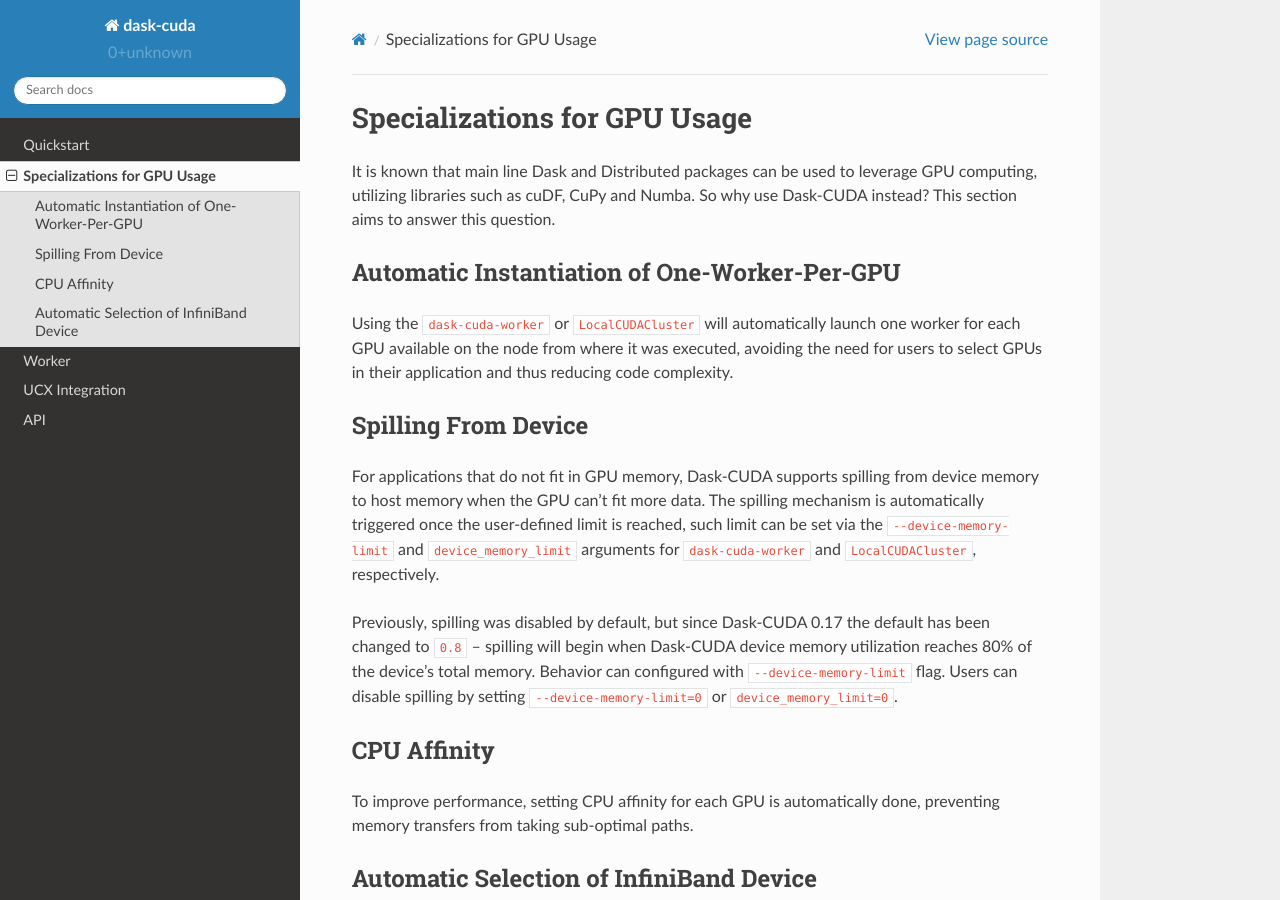
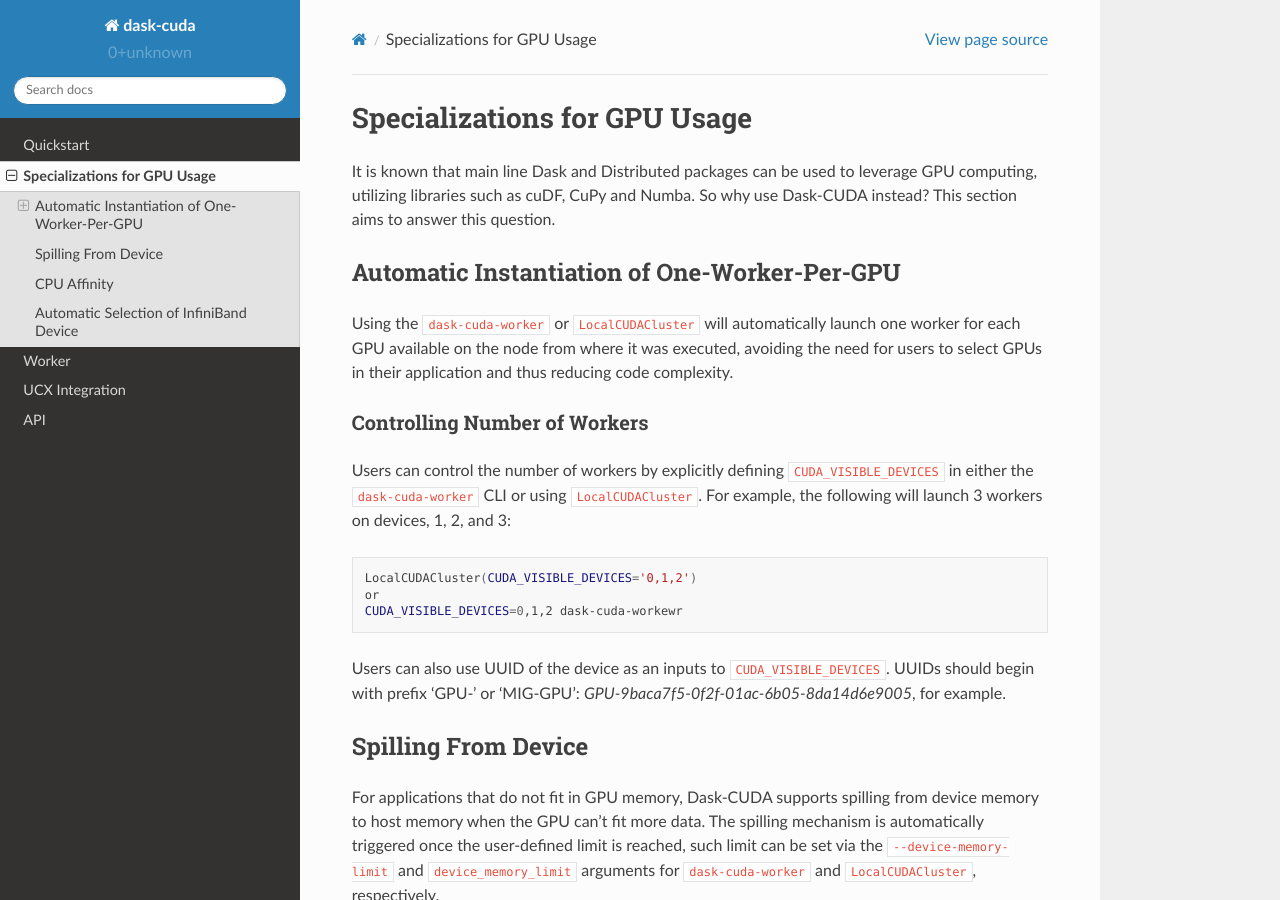
Before and after one commit to rapidsai/dask-cuda, a Sphinx documentation site: the page built from docs/source/specializations.rst, in a window 1280 px wide and 900 px high. Built offline with Sphinx 7.4.7 and the Read the Docs theme 2.0.0, drawn with Linux system fonts in a browser that asks for light colours.

Commit message:
add notes on controlling number of workers to docs

```diff
--- a/docs/source/specializations.rst
+++ b/docs/source/specializations.rst
@@ -7,6 +7,20 @@
 ---------------------------------------------
 
 Using the ``dask-cuda-worker`` or ``LocalCUDACluster`` will automatically launch one worker for each GPU available on the node from where it was executed, avoiding the need for users to select GPUs in their application and thus reducing code complexity.
+
+Controlling Number of Workers
+~~~~~~~~~~~~~~~~~~~~~~~~~~~~~
+
+Users can control the number of workers by explicitly defining ``CUDA_VISIBLE_DEVICES`` in either the ``dask-cuda-worker`` CLI or using ``LocalCUDACluster``.  For example, the following will launch 3 workers on devices, 1, 2, and 3:
+
+.. code-block:: bash
+
+    LocalCUDACluster(CUDA_VISIBLE_DEVICES='0,1,2')
+    or
+    CUDA_VISIBLE_DEVICES=0,1,2 dask-cuda-workewr
+
+Users can also use UUID of the device as an inputs to ``CUDA_VISIBLE_DEVICES``.  UUIDs should begin with prefix 'GPU-' or 'MIG-GPU': `GPU-9baca7f5-0f2f-01ac-6b05-8da14d6e9005`, for example.
+
 
 Spilling From Device
 --------------------
```
